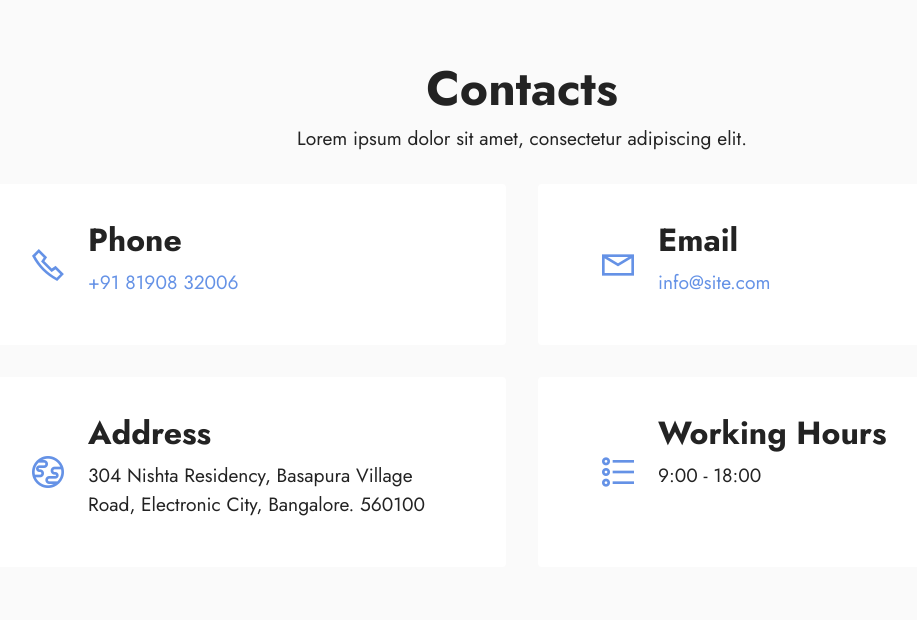
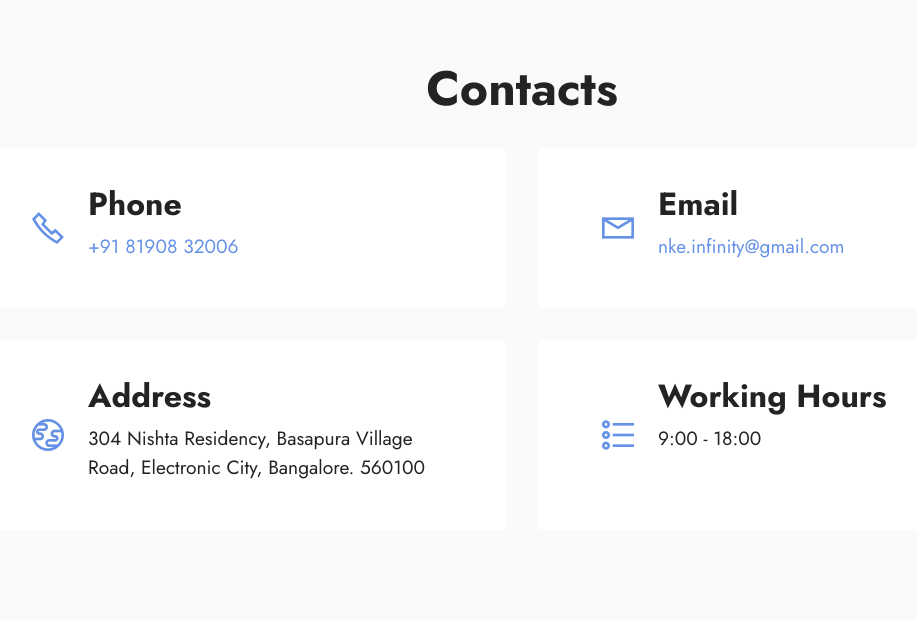
Before and after one commit to Akchy/nee, a plain HTML site: page index.html in a window 1280 px wide. Shown: the part 3400-4020 px from the top of the page, without its empty margins (118-1035 px from the left). Drawn offline with Linux system fonts and the light colour scheme; files whose address does not match are found by name.

Commit message:
Modified maps and emails

```diff
--- a/index.html
+++ b/index.html
@@ -386,7 +386,6 @@
             <h3 class="mbr-section-title mbr-fonts-style align-center mb-0 display-2">
                 <strong>Contacts</strong>
             </h3>
-            <h4 class="mbr-section-subtitle mbr-fonts-style align-center mb-0 mt-2 display-7">Lorem ipsum dolor sit amet, consectetur adipiscing elit.</h4>
         </div>
         <div class="row justify-content-center mt-4">
             <div class="card col-12 col-md-6">
@@ -414,7 +413,7 @@
                             <strong>Email</strong>
                         </h6>
                         <p class="mbr-text mbr-fonts-style display-7">
-                            <a href="mailto:info@site.com" class="text-primary">info@site.com</a>
+                            <a href="mailto:nke.infinity@gmail.com" class="text-primary">nke.infinity@gmail.com</a>
                         </p>
                     </div>
                 </div>
@@ -458,7 +457,7 @@
 
     <div>
 
-        <div class="google-map"><iframe frameborder="0" style="border:0" src="https://www.google.com/maps/embed/v1/place?key=AIzaSyB7QWkvlxV39ZsyKvhZRjPGVqlJFvxxNkw&amp;q=350 5th Ave, New York, NY 10118" allowfullscreen=""></iframe></div>
+        <div class="google-map"><iframe src="https://www.google.com/maps/embed?pb=!1m18!1m12!1m3!1d3889.6706502253955!2d77.6502203!3d12.864536200000002!2m3!1f0!2f0!3f0!3m2!1i1024!2i768!4f13.1!3m3!1m2!1s0x3bae6b5919a0efb1%3A0x70a55b01390e1c50!2sNishta%20Residency%2C%2026%2F1%2C%20Basapura%20Village%20Road%2C%20Basapura%2C%20Bengaluru%2C%20Karnataka%20560068!5e0!3m2!1sen!2sin!4v1720133724703!5m2!1sen!2sin" width="600" height="450" style="border:0;" allowfullscreen="" loading="lazy" referrerpolicy="no-referrer-when-downgrade"></iframe></div>
     </div>
 </section>
 
```
Also changed, not shown: 2 other files.
